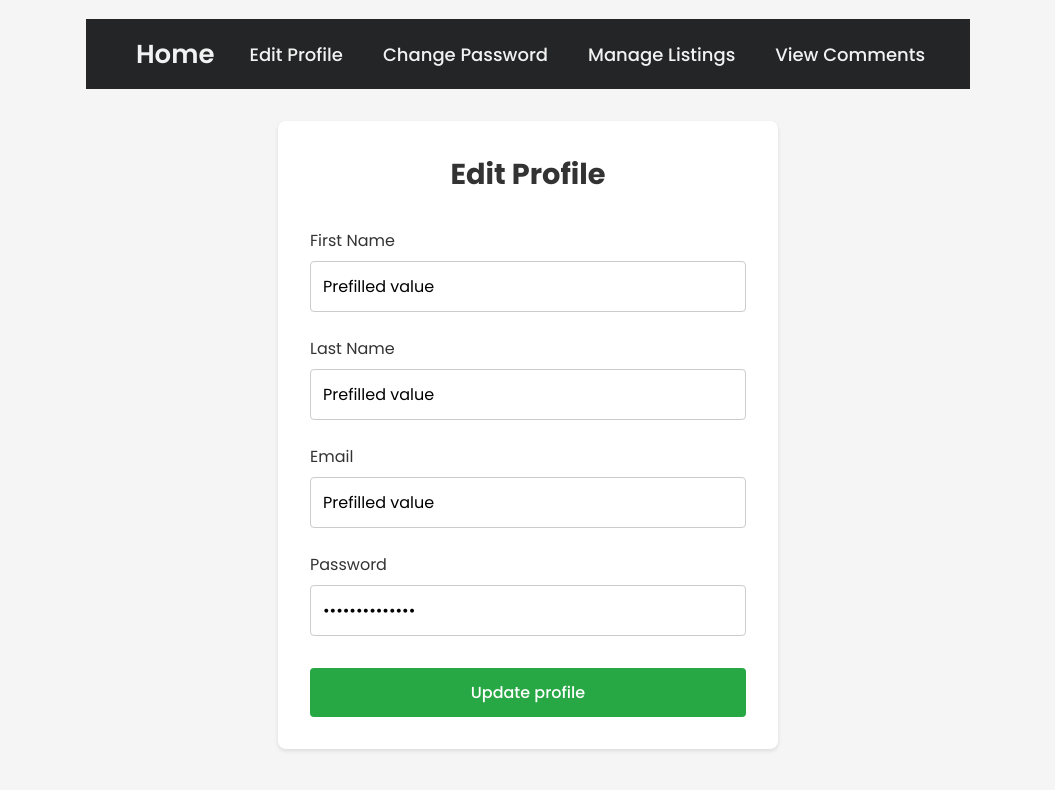
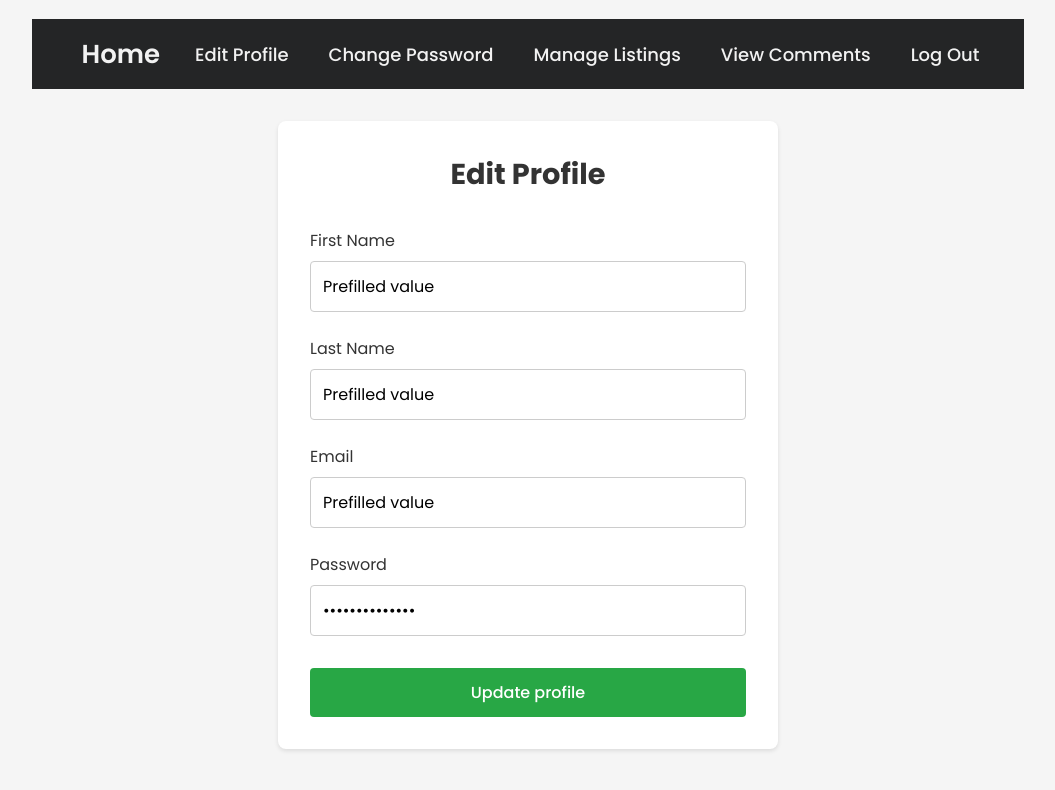
Before and after one commit to preito/OldPhones, a React (Vite) app in the folder Frontend/: page /profile in a window 1280 px wide. Shown: the top 790 px of the page, without its empty margins (112-1167 px from the left). Built offline with nearby package versions, Linux system fonts and the light colour scheme; no server answers.

Commit message:
Logout Component (Triggers Session termination)

```diff
--- /dev/null
+++ b/Frontend/src/components/auth/LogoutButton.jsx
@@ -0,0 +1,19 @@
+import React from 'react'
+import { useAuth } from '../../context/AuthContext'
+import { useNavigate } from 'react-router-dom'
+
+export default function LogoutButton({ redirectTo = '/signin', children }) {
+  const { logout } = useAuth()
+  const navigate    = useNavigate()
+
+  const handleClick = async () => {
+    await logout()
+    if (redirectTo) navigate(redirectTo)
+  }
+
+  return (
+    <button onClick={handleClick}>
+      {children || 'Logout'}
+    </button>
+  )
+}
--- a/Frontend/src/components/profile/Navbar.jsx
+++ b/Frontend/src/components/profile/Navbar.jsx
@@ -1,5 +1,7 @@
+// src/components/Navbar.jsx
 import React from "react";
 import "./Navbar.css";
+import LogoutButton from "../auth/LogoutButton";
 
 const Navbar = ({ setActiveTab }) => {
   return (
@@ -17,6 +19,8 @@ const Navbar = ({ setActiveTab }) => {
             Manage Listings
           </button>
           <button onClick={() => setActiveTab("view")}>View Comments</button>
+
+          <LogoutButton>Log Out</LogoutButton>
         </ul>
       </nav>
     </header>
```
